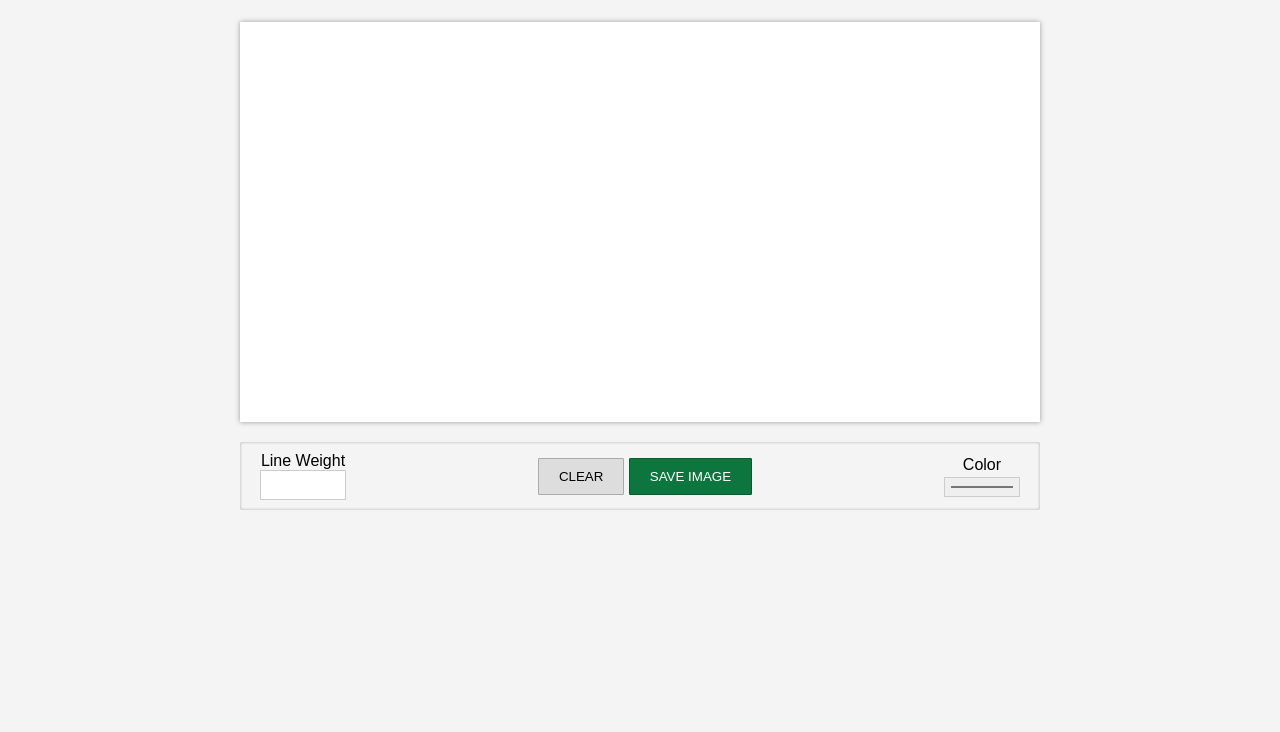
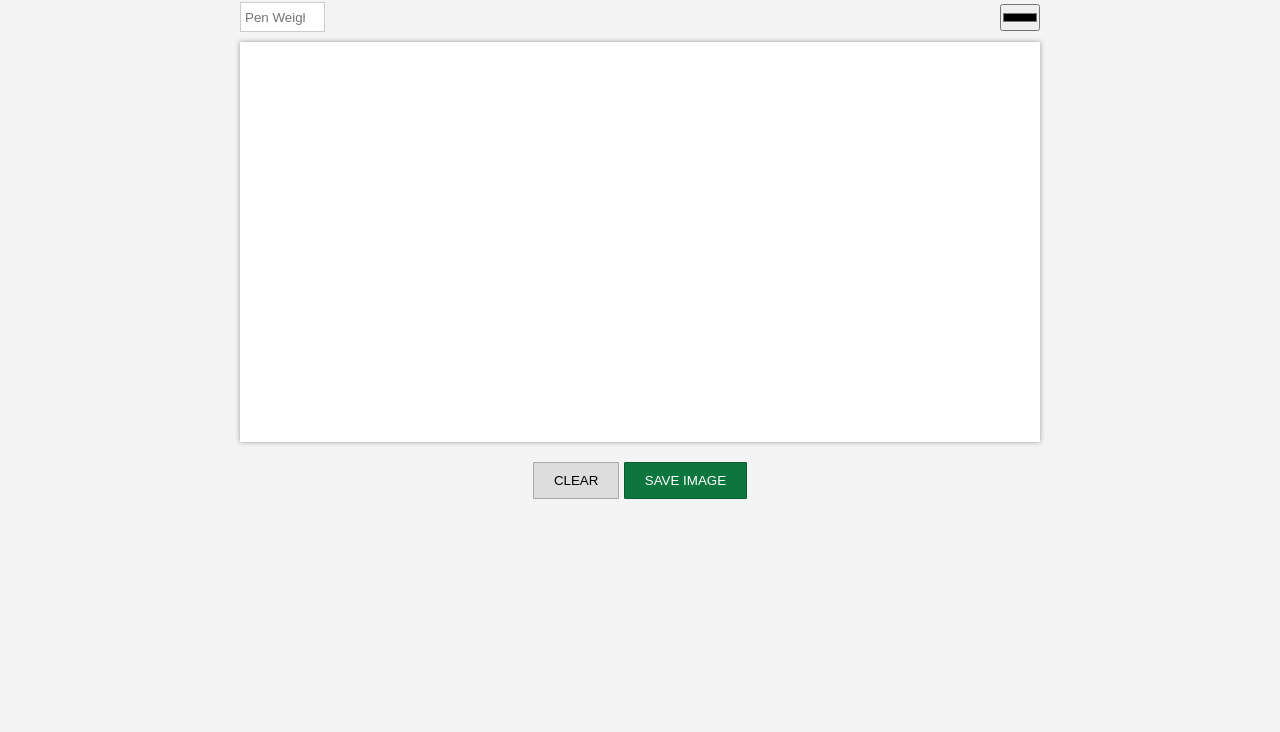
Before and after one commit to DanAlvares/sock-draw, a website: page public/index.html in a window 1280 px wide. Shown: the part 68-800 px from the top of the page. Drawn offline with Linux system fonts and the light colour scheme; no server answers.

```diff
--- a/public/index.html
+++ b/public/index.html
@@ -10,29 +10,26 @@
 </head>
 <body>
 
-<div id="wrapper">
+
     <header><h1>Sock Draw</h1></header>
-
-    <canvas id="canvas" width="800" height="400"></canvas>
 
     <section id="controls">
         <div>
-            <label>Line Weight</label>
-            <input id="LineWeight" type="number" value="" />
+            <input id="LineWeight" placeholder="Pen Weight" type="number" value="" />
         </div>
         <div>
-            <button id="ClearAll">Clear</button>
-            <button class="success" id="SaveAsImg">Save Image</button>
-        </div>
-        <div>
-            <label>Color</label>
             <input id="Color" class="color" value="000000" type="color" />
         </div>
     </section>
 
+    <canvas id="canvas" width="800" height="400"></canvas>
+
+    <div class="buttons">
+        <button id="ClearAll">Clear</button>
+        <button class="success" id="SaveAsImg">Save Image</button>
+    </div>
+
     <div id="images"></div>
-</div>
-
     <script src="socket-io.js"></script>
     <script src="main.js?t=1578513693360"></script>
 </body>
--- a/public/main.css
+++ b/public/main.css
@@ -16,39 +16,39 @@
 #wrapper{
     margin:auto;
     position:relative;
-    text-align:center;
 }
 #controls{
-    box-shadow: 0 0 3px #aaaaaa inset;
-    min-height: 60px;
     display: flex;
-    margin: 0 auto 20px;
+    margin: 0 auto 10px;
     align-items: center;
     justify-content: space-between;
-    padding: 10px 20px;
     box-sizing: border-box;
     width: 800px;
     border-radius: 2px;
 }
-#controls label{
-    display: block;
+#controls input#Color{
+    padding: 4px 0;
+    width: 40px;
 }
-#controls input{
+#controls input#LineWeight{
     border:solid 1px #ccc;
     padding: 4px;
     height: 20px;
-    width: 76px;
+    width: 75px;
 }
 #images > div{
     float:left;
     text-align:center;
     width:220px
 }
+.buttons {
+    text-align: center;
+}
 header{
     background-color: rgb(46, 95, 151);
     box-shadow: 0 1px 3px rgb(23, 57, 95);
     height:60px;
-    margin-bottom: 30px;
+    margin-bottom: 10px;
     padding: 20px;
     box-sizing: border-box;
     color: white;
```
Also changed, not shown: server.js (added, +22 -0 lines).
